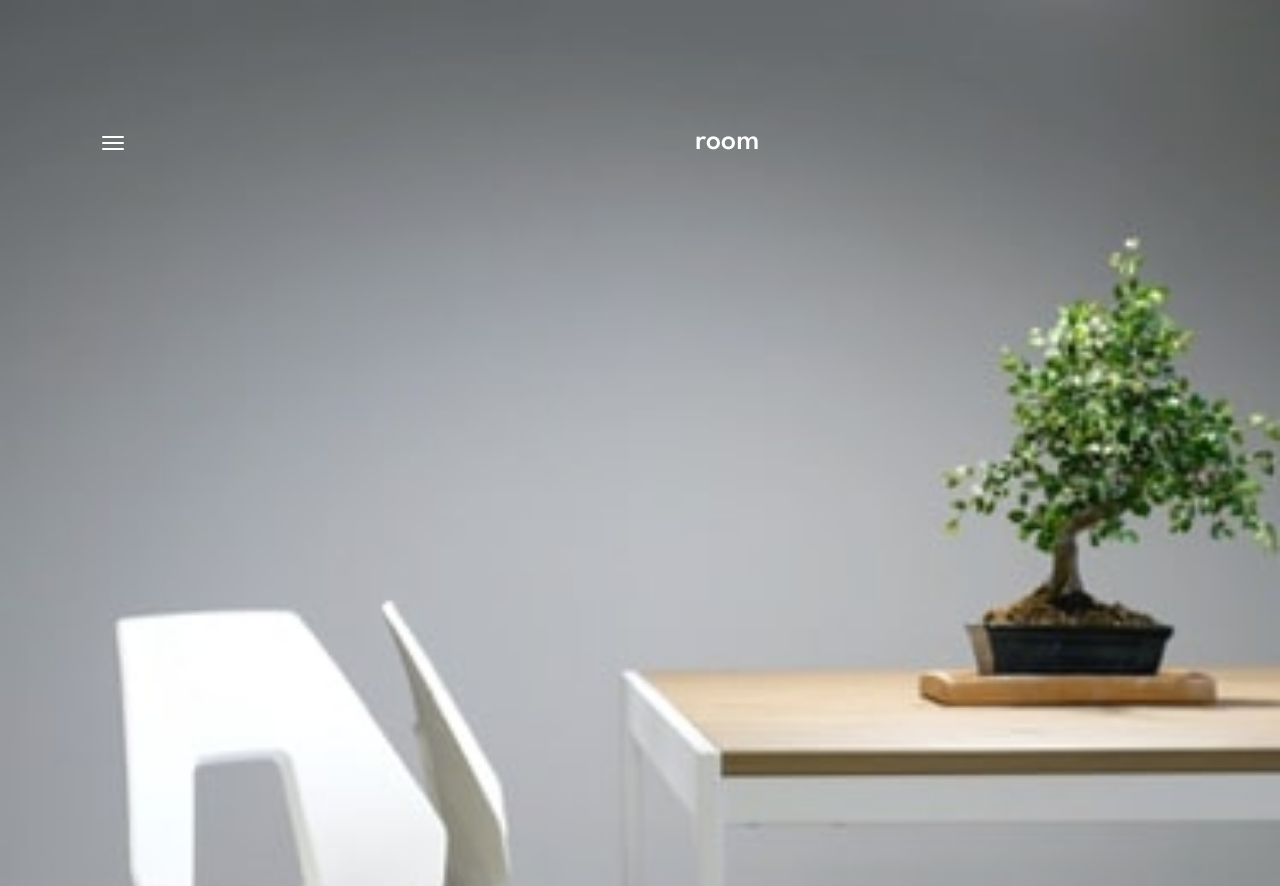
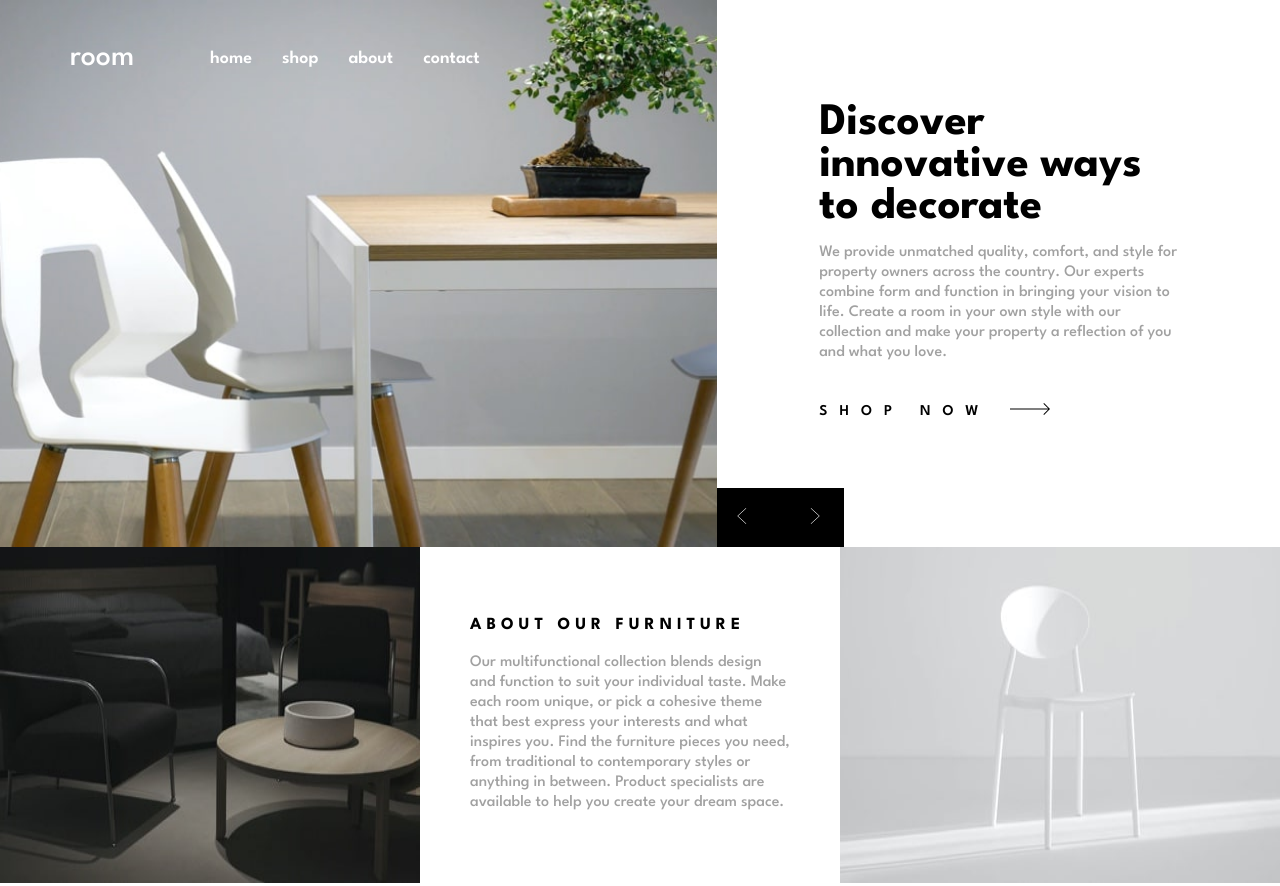
Before and after one commit to pauladeville/ecommerce-homepage, a website: page index.html in a window 1280 px wide. Shown: the top 886 px of the page. Drawn offline with Linux system fonts and the light colour scheme.

Commit message:
desktop ok

```diff
--- a/app.js
+++ b/app.js
@@ -27,23 +27,32 @@ window.onscroll = function () {
     }
   }
 };
-/*SLIDESHOW*/
-let slideIndex = 1;
-showSlides(slideIndex);
-function getSlide(n) {
-  showSlides((slideIndex += n));
+
+let slides = document.getElementsByClassName("slider__container");
+let currentSlide = 0;
+let arrowsPrev = document.getElementsByClassName("prev");
+let arrowsNext = document.getElementsByClassName("next");
+
+for(let arrow of arrowsPrev) {
+  arrow.addEventListener("click", () => {
+    changeSlide(currentSlide - 1);
+  });
+};
+for(let arrow of arrowsNext) {
+  arrow.addEventListener("click", () => {
+    changeSlide(currentSlide + 1);
+  });
 }
-function showSlides(n) {
-  let i;
-  let slides = document.getElementsByClassName("slider__container");
-  if (n > slides.length) {
-    slideIndex = 1;
+function changeSlide(wantedSlide){
+  if(wantedSlide >= slides.length){
+    wantedSlide = 0;
   }
-  if (n < 1) {
-    slideIndex = slides.length;
+  if(wantedSlide < 0) {
+    wantedSlide = slides.length - 1;
   }
-  for (i = 0; i < slides.length; i++){
-    slides[i].style.display = "none";
-  }
-  slides[slideIndex-1].style.display = "block";
-}
+  console.log(wantedSlide);
+
+  slides[currentSlide].classList.remove("active");
+  slides[wantedSlide].classList.add("active");
+  currentSlide = wantedSlide;
+};
--- a/index.html
+++ b/index.html
@@ -40,23 +40,40 @@
         </li>
       </ul>
     </nav>
+    <nav id="nav-desktop">
+      <ul>
+        <li>
+          <a href="#">Home</a>
+        </li>
+        <li>
+          <a href="#">Shop</a>
+        </li>
+        <li>
+          <a href="#">About</a>
+        </li>
+        <li>
+          <a href="#">Contact</a>
+        </li>
+      </ul>
+    </nav>
     <header>
       <a href="#">room</a>
     </header>
 
     <section class="slider">
 
-      <div class="slider__container">
+      <div class="slider__container active">
         <div class="slider__img">
           <div class="slider__arrows">
-            <a href="#" class="prev" onclick="getSlide(-1)">
+            <a href="#" class="prev">
               <img src="images/icon-angle-left.svg" alt="">
             </a>
-            <a href="#" class="next" onclick="getSlide(+1)">
+            <a href="#" class="next"">
               <img src="images/icon-angle-right.svg" alt="">
             </a>
           </div>
-          <img class="slider__img--hero" src="images/mobile-image-hero-1.jpg" alt="" />
+          <img class="slider__img--hero img-mobile" src="images/mobile-image-hero-1.jpg" alt="" />
+          <img class="slider__img--hero img-desktop" src="images/desktop-image-hero-1.jpg" alt="" />
         </div>
         <div class="slider__text">
           <h1>Discover innovative ways to decorate</h1>
@@ -72,12 +89,13 @@
 
       <div class="slider__container">
         <div class="slider__img">
-          <img class="slider__img--hero" src="images/mobile-image-hero-2.jpg" alt="" />
+          <img class="slider__img--hero img-mobile" src="images/mobile-image-hero-2.jpg" alt="" />
+          <img class="slider__img--hero img-desktop" src="images/desktop-image-hero-2.jpg" alt="" />
           <div class="slider__arrows">
-            <a href="#" class="prev" onclick="getSlide(-1)">
+            <a href="#" class="prev">
               <img src="images/icon-angle-left.svg" alt="">
             </a>
-            <a href="#" class="next" onclick="getSlide(+1)">
+            <a href="#" class="next">
               <img src="images/icon-angle-right.svg" alt="">
             </a>
           </div>
@@ -96,12 +114,13 @@
 
       <div class="slider__container">
         <div class="slider__img">
-          <img class="slider__img--hero" src="images/mobile-image-hero-3.jpg" alt="" />
+          <img class="slider__img--hero img-mobile" src="images/mobile-image-hero-3.jpg" alt="" />
+          <img class="slider__img--hero img-desktop" src="images/desktop-image-hero-3.jpg" alt="" />
           <div class="slider__arrows">
-            <a href="#" class="prev" onclick="getSlide(-1)">
+            <a href="#" class="prev">
               <img src="images/icon-angle-left.svg" alt="">
             </a>
-            <a href="#" class="next" onclick="getSlide(+1)">
+            <a href="#" class="next">
               <img src="images/icon-angle-right.svg" alt="">
             </a>
           </div>
@@ -109,7 +128,7 @@
         <div class="slider__text">
           <h1>Manufactured with the best materials</h1>
           <p>
-            Our modern furniture store provide a high level of quality. Our company has invested in advanced technology to ensure that every product is made as perfect and as consistent as possible. With three decades of experience in this industry, we understant what customers want for their home and office.
+            Our modern furniture store provide a high level of quality. Our company has invested in advanced technology to ensure that every product is made as perfect as possible. With three decades of experience in this industry, we understant what customers want for their home and office.
           </p>
           <div class="slider__link">
             <a href="#">Shop now</a>
--- a/style.scss
+++ b/style.scss
@@ -52,6 +52,10 @@ header {
     transition: color 300ms ease-in-out;
     margin-left: -30px;
   }
+  @include desktop {
+    padding: 44px 0 44px 100px;
+    text-align: left;
+  }
 }
 #nav-mobile {
   position: fixed;
@@ -63,25 +67,51 @@ header {
   padding: 10% 8%;
   background-color: transparent;
   transition: background-color 400ms ease-in-out;
+  @include desktop {
+    display: none;
+  }
   ul {
     list-style-type: none;
     display: flex;
     justify-content: space-around;
   }
   li a {
-    padding: 10px;
-    color: transparent;
-    transition: color 400ms ease-in-out;
     font-size: 16px;
     font-weight: 600;
     text-transform: lowercase;
     text-decoration: none;
+    color: transparent;
+    padding-left: 20px;
+    transition: color 400ms ease-in-out;
     &.menu-active {
       color: $black;
     }
   }
   &.menu-active {
     background-color: $white;
+  }
+}
+#nav-desktop {
+  display: none;
+  @include desktop {
+    display: block;
+    width: 50%;
+    padding: 50px 0 50px 180px;
+    position: fixed;
+    z-index: 9;
+    ul {
+      list-style-type: none;
+      display: flex;
+      justify-content: flex-start;
+    }
+    li a {
+      font-size: 18px;
+      font-weight: 600;
+      text-transform: lowercase;
+      text-decoration: none;
+      color: $white;
+      padding-left: 30px;
+    }
   }
 }
 #burger {
@@ -142,7 +172,8 @@ section {
   &__img {
     position: relative;
     display: flex;
-    &--hero{
+    flex: 2;
+    &--hero {
       object-fit: cover;
     }
   }
@@ -152,6 +183,9 @@ section {
     right: 0;
     bottom: 0;
     z-index: 8;
+    @include desktop {
+      right: -127.067px;
+    }
     a {
       cursor: pointer;
       display: inline-block;
@@ -172,11 +206,22 @@ section {
     width: 100%;
   }
   &__text {
+    display: flex;
+    flex-direction: column;
+    justify-content: flex-start;
+    flex: 1;
     padding: 55px 35px 70px 35px;
+    @include desktop {
+      justify-content: center;
+      padding: 8% 8% 10% 8%;
+    }
   }
   h1 {
     font-size: 35px;
     margin-bottom: 15px;
+    @include desktop {
+      font-size: 45px;
+    }
   }
   p {
     margin-bottom: 40px;
@@ -195,15 +240,52 @@ section {
     text-transform: uppercase;
     letter-spacing: 15px;
   }
+  &__container {
+    display: none;
+    &.active {
+      display: block;
+      @include desktop {
+        display: flex;
+      }
+    }
+  }
 }
+
+.img-mobile {
+  @include desktop {
+    display: none;
+  }
+}
+.img-desktop {
+  display: none;
+  @include desktop {
+    display: block;
+  }
+}
+
 .about {
   &__text {
     padding: 50px 35px 40px 35px;
+    display: flex;
+    flex-direction: column;
+    justify-content: center;
+    @include desktop {
+      padding: 70px 50px;
+    }
   }
   h2 {
     text-transform: uppercase;
     letter-spacing: 5px;
     font-size: 15px;
     margin-bottom: 20px;
+    @include desktop {
+      font-size: 17px;
+    }
+  }
+  img {
+    width: 100%;
+  }
+  @include desktop {
+    display: flex;
   }
 }
```
Also changed, not shown: style.css, 1 other file.
